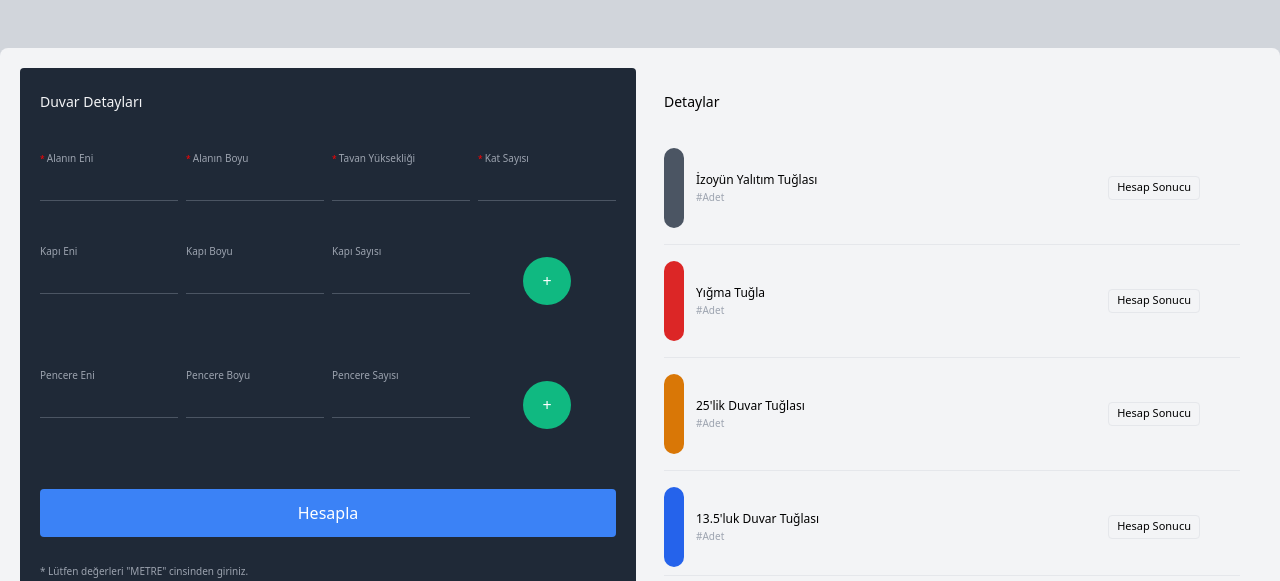
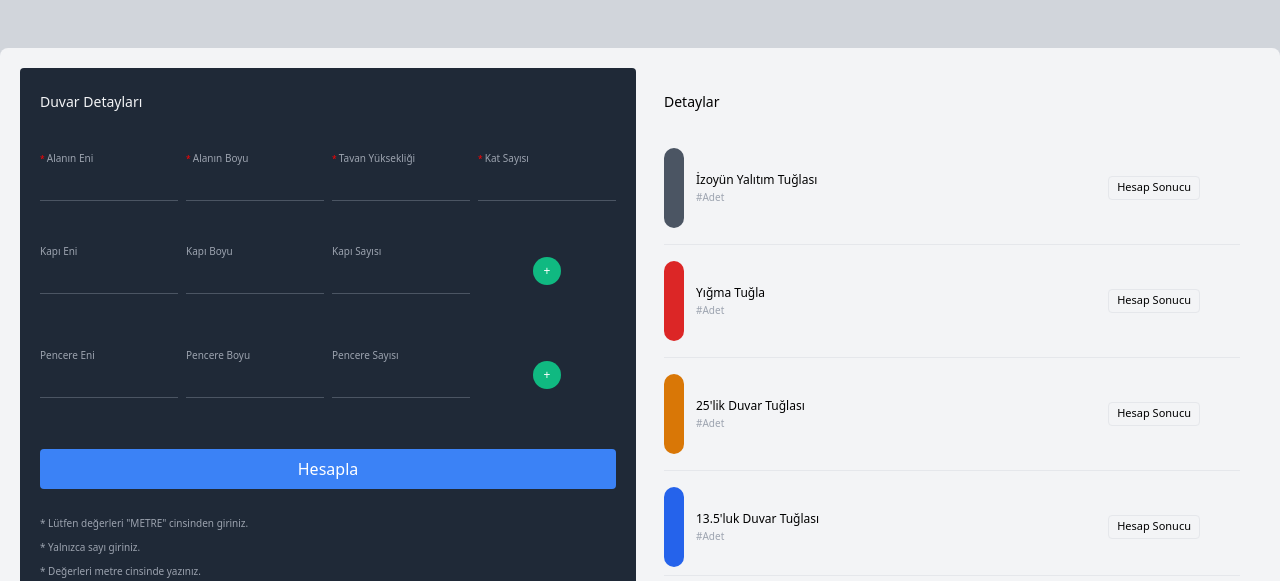
Before and after one commit to mchtter/calculate-wall-area, a plain HTML site: page index.html in a window 1280 px wide. Shown: the top 581 px of the page. Drawn offline with nearby package versions, Linux system fonts and the light colour scheme.

Commit message:
add button scaled down

```diff
--- a/index.html
+++ b/index.html
@@ -49,7 +49,7 @@
                                             <label class="text-xs text-gray-400">Kapı Sayısı</label>
                                             <input type="number" id="doorNumber-0" class="focus:outline-none w-full h-6 bg-gray-800 text-white placeholder-gray-300 text-sm border-b border-gray-600 py-4">
                                         </div>
-                                        <button type="button" onclick="add('door')" class="h-12 w-12 my-5 bg-green-500 rounded-full focus:outline text-white hover:bg-green-600 justify-self-center"> + </button>
+                                        <button type="button" onclick="add('door')" class="text-md h-7 w-7 my-5 bg-green-500 rounded-full focus:outline text-white hover:bg-green-600 justify-self-center"> + </button>
                                     </div>
                                 </div>
                                 <div id="windows">
@@ -66,10 +66,10 @@
                                             <label class="text-xs text-gray-400">Pencere Sayısı</label>
                                             <input type="number" id="windowNumber-0" class="focus:outline-none w-full h-6 bg-gray-800 text-white placeholder-gray-300 text-sm border-b border-gray-600 py-4">
                                         </div>
-                                        <button type="button" onclick="add('window')" class="h-12 w-12 my-5 bg-green-500 rounded-full focus:outline text-white hover:bg-green-600 justify-self-center"> + </button>
+                                        <button type="button" onclick="add('window')" class="text-md h-7 w-7 my-5 bg-green-500 rounded-full focus:outline text-white hover:bg-green-600 justify-self-center"> + </button>
                                     </div>
                                 </div>
-                                <button type="submit" class="h-12 w-full my-5 bg-blue-500 rounded focus:outline-none text-white hover:bg-blue-600">Hesapla</button>
+                                <button type="submit" class="h-10 w-full my-5 bg-blue-500 rounded focus:outline-none text-white hover:bg-blue-600">Hesapla</button>
                             </form>
                             <ul>
                                 <li>
```
